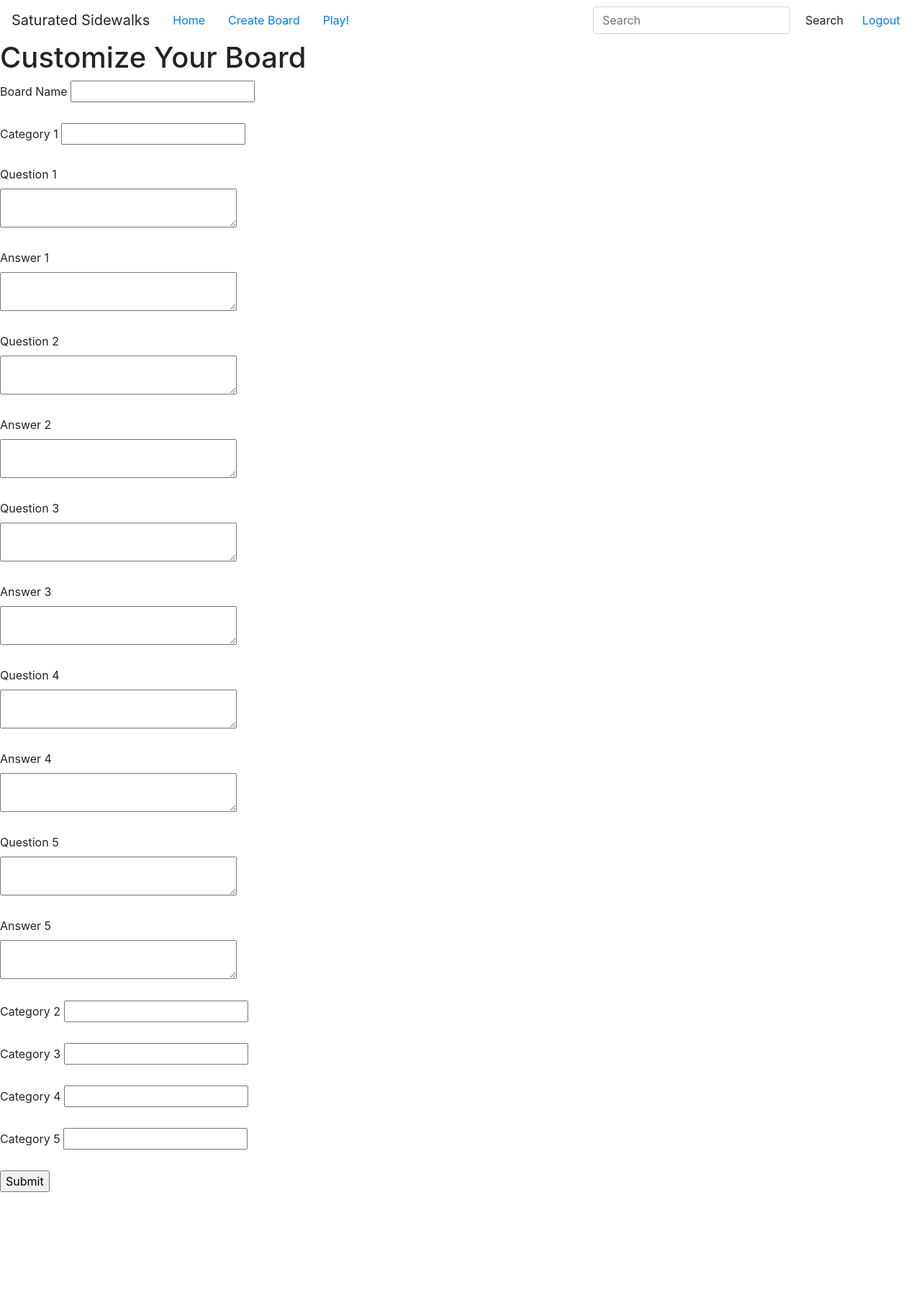
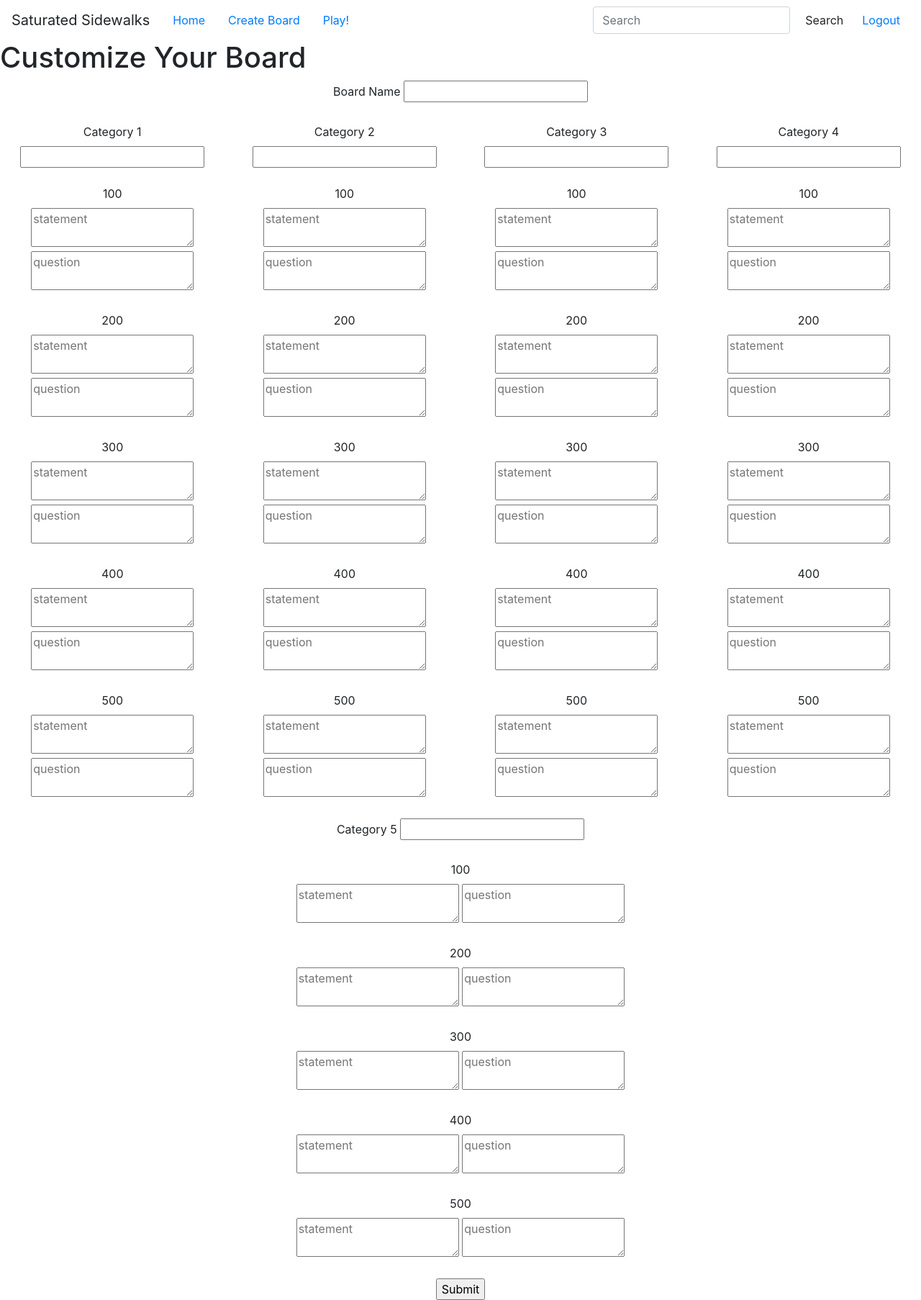
Before and after one commit to phuang00/P02_softdev, a Flask app: page /customize in a window 1280 px wide. Shown: the whole page at 72% size. Before the commit the page ends 1656 px from the top, so only its background shows below. Run offline with Flask 2, Linux system fonts and the light colour scheme; the visitor is signed in with stand-in values (Sample User, id 1); some libraries are stand-ins or nearby versions.

Commit message:
updated create own board page and app.py

```diff
--- a/app.py
+++ b/app.py
@@ -50,6 +50,7 @@ def register():
         return redirect(url_for('login'))
     return render_template('register.html')
 
+
 @app.route('/home')
 def home():
     if 'user' in session:
@@ -74,58 +75,60 @@ def customize():
         return render_template('customize.html')
     return redirect(url_for('login'))
 
-@app.route('/play')
+@app.route('/play', methods=['POST'])
 def play():
 
     if 'user' in session:
+        if request.method =='POST':
+            print(request.form);
+        else:
+            # COUNTRIES API
+            pop = urllib.request.urlopen("https://restcountries.eu/rest/v2/")
+            data = [json.loads(pop.read())]
+            x = 25
+            h = 25
+            d = ""
+            # Random countries and flags
+            while x > 0:
+                y = random.randint(-1,249)
+                d = d + data[0][y]['name'] + " "
+                # line to append to database, gets random country
+                pics = data[0][y]['flag']
+                # line to append to database, gets corresponding flag
+                x = x - 1
 
-        # COUNTRIES API
-        pop = urllib.request.urlopen("https://restcountries.eu/rest/v2/")
-        data = [json.loads(pop.read())]
-        x = 25
-        h = 25
-        d = ""
-        # Random countries and flags
-        while x > 0:
-            y = random.randint(-1,249)
-            d = d + data[0][y]['name'] + " "
-            # line to append to database, gets random country
-            pics = data[0][y]['flag']
-            # line to append to database, gets corresponding flag
-            x = x - 1
+            # RICK AND MORTY API
+            rick = urllib.request.urlopen("https://rickandmortyapi.com/api/character")
+            morty = [json.loads(rick.read())]
+            n = 25
+            # Random character images and names
+            while n > 0:
+                p = random.randint(-1,19)
+                pic = morty[0]['results'][p]['image']
+                # line to append to database, gets random image
+                name = morty[0]['results'][0]['name']
+                # line to append to database, gets random name
+                n = n - 1
 
-        # RICK AND MORTY API
-        rick = urllib.request.urlopen("https://rickandmortyapi.com/api/character")
-        morty = [json.loads(rick.read())]
-        n = 25
-        # Random character images and names
-        while n > 0:
-            p = random.randint(-1,19)
-            pic = morty[0]['results'][p]['image']
-            # line to append to database, gets random image
-            name = morty[0]['results'][0]['name']
-            # line to append to database, gets random name
-            n = n - 1
+            # POKE API (doesn't work idk whyyyyy)
+            #poke = urllib.request.urlopen("https://pokeapi.co/api/v2/pokemon/")
+            #mon = [json.loads(poke.read())]
+            #m = 25
+            #q = mon[0]['results'][0]['url']
+            #w = urllib.request.urlopen(q)
+            #monpics = [json.loads(v.read())]
+            #picz = monpics[0]['sprites']['front_default']
 
-        # POKE API (doesn't work idk whyyyyy)
-        #poke = urllib.request.urlopen("https://pokeapi.co/api/v2/pokemon/")
-        #mon = [json.loads(poke.read())]
-        #m = 25
-        #q = mon[0]['results'][0]['url']
-        #w = urllib.request.urlopen(q)
-        #monpics = [json.loads(v.read())]
-        #picz = monpics[0]['sprites']['front_default']
-
-        # OPEN TRIVIA API  ( requires a session token, they expire after six hours )
-        trivia = urllib.request.urlopen("https://opentdb.com/api.php?amount=25")
-        questions = [json.loads(trivia.read())]
-        m = 25;
-        while m >= 0:
-            question = questions[0]['results'][m]['question']
-            # line append question to database
-            answer = questions[0]['results'][m]['correct_answer']
-            # line to append answer to database
-            m = m - 1
+            # OPEN TRIVIA API  ( requires a session token, they expire after six hours )
+            trivia = urllib.request.urlopen("https://opentdb.com/api.php?amount=25")
+            questions = [json.loads(trivia.read())]
+            m = 25;
+            while m >= 0:
+                question = questions[0]['results'][m]['question']
+                # line append question to database
+                answer = questions[0]['results'][m]['correct_answer']
+                # line to append answer to database
+                m = m - 1
 
         return render_template('play.html', board_name = request.args.get('board_name'))
 
--- a/templates/customize.html
+++ b/templates/customize.html
@@ -7,41 +7,103 @@ Customize Your Board...
 {% block body %}
 <h1>Customize Your Board</h1>
 
-<form method="GET" action="/play">
+<form class="text-center" method="POST" action="/play">
   <label>Board Name</label>
   <input type="text" name="board_name"> <br> <br>
-  <label>Category 1</label>
-  <input type="text" name="category1"> <br> <br>
-  <label>Question 1</label><br>
-  <textarea rows="2" cols="30" name="q1"></textarea> <br><br>
-  <label>Answer 1</label><br>
-  <textarea rows="2" cols="30" name="a1"></textarea> <br><br>
-  <label>Question 2</label><br>
-  <textarea rows="2" cols="30" name="q2"></textarea> <br><br>
-  <label>Answer 2</label><br>
-  <textarea rows="2" cols="30" name="a2"></textarea> <br><br>
-  <label>Question 3</label><br>
-  <textarea rows="2" cols="30" name="q3"></textarea> <br><br>
-  <label>Answer 3</label><br>
-  <textarea rows="2" cols="30" name="a3"></textarea> <br><br>
-  <label>Question 4</label><br>
-  <textarea rows="2" cols="30" name="q4"></textarea> <br><br>
-  <label>Answer 4</label><br>
-  <textarea rows="2" cols="30" name="a4"></textarea> <br><br>
-  <label>Question 5</label><br>
-  <textarea rows="2" cols="30" name="q5"></textarea> <br><br>
-  <label>Answer 5</label><br>
-  <textarea rows="2" cols="30" name="a5"></textarea> <br><br>
-
-  <label>Category 2</label>
-  <input type="text" name="category2"> <br> <br>
-  <label>Category 3</label>
-  <input type="text" name="category3"> <br> <br>
-  <label>Category 4</label>
-  <input type="text" name="category4"> <br> <br>
-  <label>Category 5</label>
-  <input type="text" name="category5"> <br> <br>
-
+  <div class="form-row">
+    <div class="col">
+      <label>Category 1</label>
+      <input type="text" name="c1"> <br> <br>
+      <label>100</label><br>
+      <textarea rows="2" placeholder="statement" name="c1_a1"></textarea>
+      <textarea rows="2" placeholder="question" name="c1_q1"></textarea> <br><br>
+      <label>200</label><br>
+      <textarea rows="2" placeholder="statement" name="c1_a2"></textarea>
+      <textarea rows="2" placeholder="question" name="c1_q2"></textarea> <br><br>
+      <label>300</label><br>
+      <textarea rows="2" placeholder="statement" name="c1_a3"></textarea>
+      <textarea rows="2" placeholder="question" name="c1_q3"></textarea> <br><br>
+      <label>400</label><br>
+      <textarea rows="2" placeholder="statement" name="c1_a4"></textarea>
+      <textarea rows="2" placeholder="question" name="c1_q4"></textarea> <br><br>
+      <label>500</label><br>
+      <textarea rows="2" placeholder="statement" name="c1_a5"></textarea>
+      <textarea rows="2" placeholder="question" name="c1_q5"></textarea> <br><br>
+    </div>
+    <div class="col">
+      <label>Category 2</label>
+      <input type="text" name="c2"> <br> <br>
+      <label>100</label><br>
+      <textarea rows="2" placeholder="statement" name="c2_a1"></textarea>
+      <textarea rows="2" placeholder="question" name="c2_q1"></textarea> <br><br>
+      <label>200</label><br>
+      <textarea rows="2" placeholder="statement" name="c2_a2"></textarea>
+      <textarea rows="2" placeholder="question" name="c2_q2"></textarea> <br><br>
+      <label>300</label><br>
+      <textarea rows="2" placeholder="statement" name="c2_a3"></textarea>
+      <textarea rows="2" placeholder="question" name="c2_q3"></textarea> <br><br>
+      <label>400</label><br>
+      <textarea rows="2" placeholder="statement" name="c2_a4"></textarea>
+      <textarea rows="2" placeholder="question" name="c2_q4"></textarea> <br><br>
+      <label>500</label><br>
+      <textarea rows="2" placeholder="statement" name="c2_a5"></textarea>
+      <textarea rows="2" placeholder="question" name="c2_q5"></textarea> <br><br>
+    </div><div class="col">
+      <label>Category 3</label>
+      <input type="text" name="c3"> <br> <br>
+      <label>100</label><br>
+      <textarea rows="2" placeholder="statement" name="c3_a1"></textarea>
+      <textarea rows="2" placeholder="question" name="c3_q1"></textarea> <br><br>
+      <label>200</label><br>
+      <textarea rows="2" placeholder="statement" name="c3_a2"></textarea>
+      <textarea rows="2" placeholder="question" name="c3_q2"></textarea> <br><br>
+      <label>300</label><br>
+      <textarea rows="2" placeholder="statement" name="c3_a3"></textarea>
+      <textarea rows="2" placeholder="question" name="c3_q3"></textarea> <br><br>
+      <label>400</label><br>
+      <textarea rows="2" placeholder="statement" name="c3_a4"></textarea>
+      <textarea rows="2" placeholder="question" name="c3_q4"></textarea> <br><br>
+      <label>500</label><br>
+      <textarea rows="2" placeholder="statement" name="c3_a5"></textarea>
+      <textarea rows="2" placeholder="question" name="c3_q5"></textarea> <br><br>
+    </div><div class="col">
+      <label>Category 4</label>
+      <input type="text" name="c4"> <br> <br>
+      <label>100</label><br>
+      <textarea rows="2" placeholder="statement" name="c4_a1"></textarea>
+      <textarea rows="2" placeholder="question" name="c4_q1"></textarea> <br><br>
+      <label>200</label><br>
+      <textarea rows="2" placeholder="statement" name="c4_a2"></textarea>
+      <textarea rows="2" placeholder="question" name="c4_q2"></textarea> <br><br>
+      <label>300</label><br>
+      <textarea rows="2" placeholder="statement" name="c4_a3"></textarea>
+      <textarea rows="2" placeholder="question" name="c4_q3"></textarea> <br><br>
+      <label>400</label><br>
+      <textarea rows="2" placeholder="statement" name="c4_a4"></textarea>
+      <textarea rows="2" placeholder="question" name="c4_q4"></textarea> <br><br>
+      <label>500</label><br>
+      <textarea rows="2" placeholder="statement" name="c4_a5"></textarea>
+      <textarea rows="2" placeholder="question" name="c4_q5"></textarea> <br><br>
+    </div><div class="col">
+      <label>Category 5</label>
+      <input type="text" name="c5"> <br> <br>
+      <label>100</label><br>
+      <textarea rows="2" placeholder="statement" name="c5_a1"></textarea>
+      <textarea rows="2" placeholder="question" name="c5_q1"></textarea> <br><br>
+      <label>200</label><br>
+      <textarea rows="2" placeholder="statement" name="c5_a2"></textarea>
+      <textarea rows="2" placeholder="question" name="c5_q2"></textarea> <br><br>
+      <label>300</label><br>
+      <textarea rows="2" placeholder="statement" name="c5_a3"></textarea>
+      <textarea rows="2" placeholder="question" name="c5_q3"></textarea> <br><br>
+      <label>400</label><br>
+      <textarea rows="2" placeholder="statement" name="c5_a4"></textarea>
+      <textarea rows="2" placeholder="question" name="c5_q4"></textarea> <br><br>
+      <label>500</label><br>
+      <textarea rows="2" placeholder="statement" name="c5_a5"></textarea>
+      <textarea rows="2" placeholder="question" name="c5_q5"></textarea> <br><br>
+    </div>
+  </div>
   <input type="submit">
 </form>
 {% endblock %}
```
